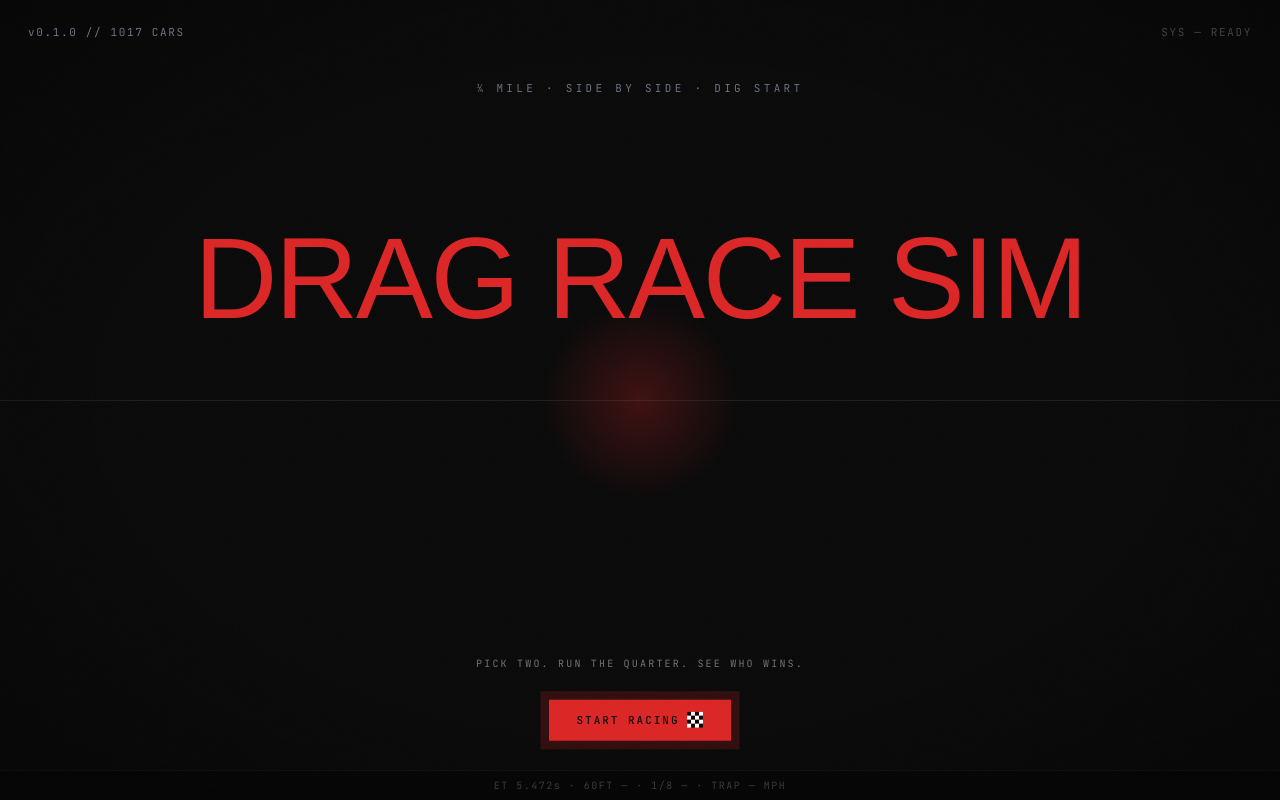
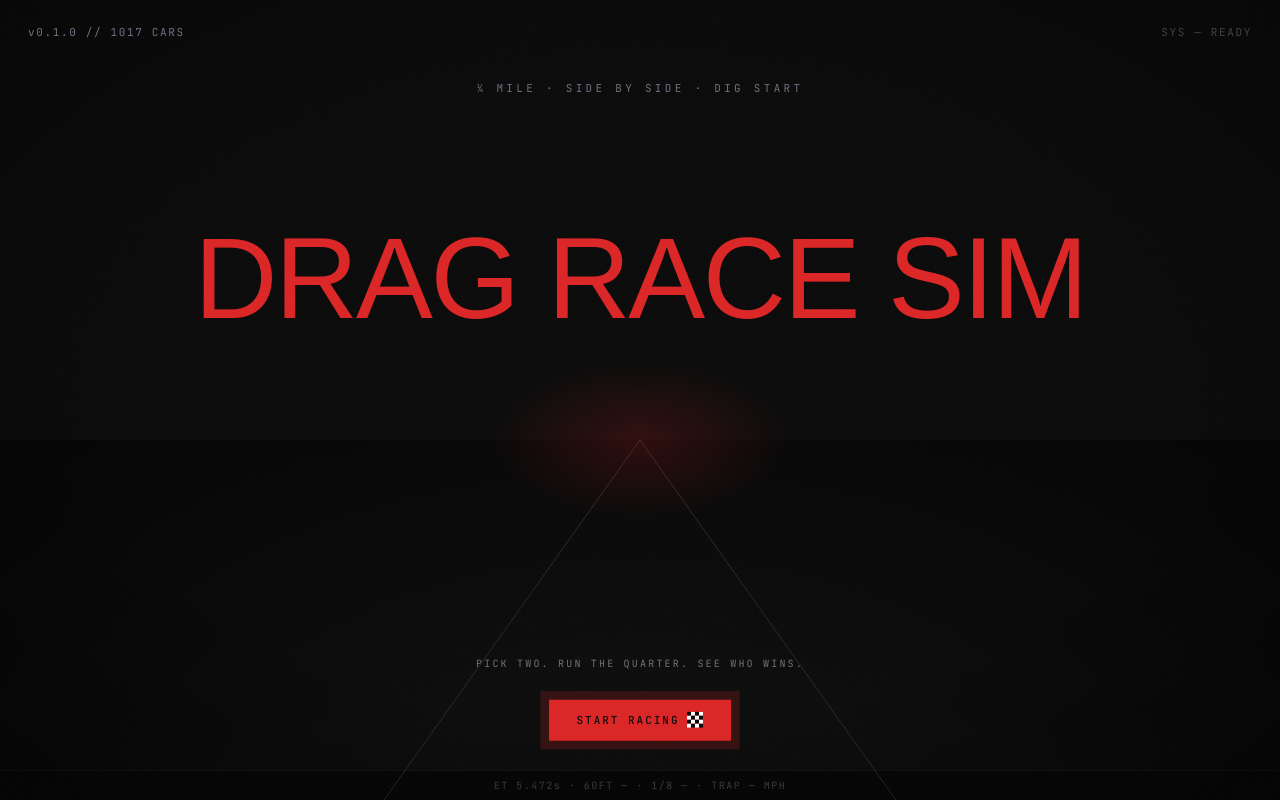
Before and after one commit to felix-gao2/drag-race-sim, a React (Vite) app in the folder frontend/: page / in a window 1280 px wide. Built offline with nearby package versions, Linux system fonts and the light colour scheme.

Commit message:
add perspective dragstrip background: asphalt floor, converging lane lines, horizon glow, sky grain

```diff
--- a/frontend/src/pages/Landing.jsx
+++ b/frontend/src/pages/Landing.jsx
@@ -120,20 +120,47 @@ export default function Landing() {
       overflow: 'hidden',
     }}>
 
-      {/* ── 50vh horizon line ── */}
+      {/* ── dragstrip: asphalt floor (bottom 45vh) ── */}
       <div style={{
-        position: 'absolute', top: '50%', left: 0, right: 0,
-        height: 1, background: '#1f1f1f', zIndex: 1,
+        position: 'absolute', bottom: 0, left: 0, right: 0, height: '45vh',
+        background: '#0d0d0d', zIndex: 0,
+      }} />
+      <div style={{
+        position: 'absolute', bottom: 0, left: 0, right: 0, height: '45vh',
+        background: 'radial-gradient(ellipse at 50% 100%, transparent 25%, rgba(0,0,0,0.65) 100%)',
+        zIndex: 0, pointerEvents: 'none',
       }} />
 
-      {/* ── red finish-line glow (center of horizon) ── */}
+      {/* ── dragstrip: noise grain on sky ── */}
+      <svg
+        style={{ position: 'absolute', top: 0, left: 0, width: '100%', height: '55vh', zIndex: 0, pointerEvents: 'none' }}
+        xmlns="http://www.w3.org/2000/svg"
+      >
+        <filter id="skyGrain">
+          <feTurbulence type="fractalNoise" baseFrequency="0.65" numOctaves="3" stitchTiles="stitch"/>
+          <feColorMatrix type="saturate" values="0"/>
+        </filter>
+        <rect width="100%" height="100%" filter="url(#skyGrain)" opacity="0.015"/>
+      </svg>
+
+      {/* ── dragstrip: perspective lane lines converging to horizon ── */}
+      <svg
+        style={{ position: 'absolute', inset: 0, width: '100%', height: '100%', zIndex: 1, pointerEvents: 'none' }}
+        xmlns="http://www.w3.org/2000/svg"
+      >
+        <line x1="50%" y1="55%" x2="30%" y2="100%" stroke="#2a2a2a" strokeWidth="1"/>
+        <line x1="50%" y1="55%" x2="70%" y2="100%" stroke="#2a2a2a" strokeWidth="1"/>
+      </svg>
+
+      {/* ── dragstrip: horizon red ambient glow ── */}
       <div style={{
         position: 'absolute',
-        top: '50%', left: '50%',
-        transform: 'translate(-50%, -50%)',
-        width: 200, height: 200,
-        borderRadius: '50%',
-        background: 'radial-gradient(circle, rgba(220,38,38,0.25) 0%, transparent 70%)',
+        top: 'calc(55vh - 80px)',
+        left: '50%',
+        transform: 'translateX(-50%)',
+        width: 300,
+        height: 160,
+        background: 'radial-gradient(ellipse 150px 80px at center, rgba(220,38,38,0.18) 0%, transparent 100%)',
         zIndex: 1,
         pointerEvents: 'none',
       }} />
@@ -198,7 +225,7 @@ export default function Landing() {
         <div style={{
           position: 'absolute',
           right: 0,
-          top: '50%',
+          top: '55vh',
           width: '30vw',
           height: 4,
           background: 'linear-gradient(to left, transparent, rgba(220,38,38,0.75))',
@@ -212,7 +239,7 @@ export default function Landing() {
         {rm ? (
           <div style={{
             position: 'absolute',
-            top: '50%',
+            top: '55vh',
             left: '50%',
             transform: 'translate(-50%, -50%)',
           }}>
@@ -221,7 +248,7 @@ export default function Landing() {
         ) : (
           <div style={{
             position: 'absolute',
-            top: '50%',
+            top: '55vh',
             left: 0,
             animation: driving ? 'carPassX 1.0s cubic-bezier(0.1, 0.8, 0.2, 1) forwards' : 'none',
             transform: driving ? undefined : 'translate(-200px, -50%)',
```
